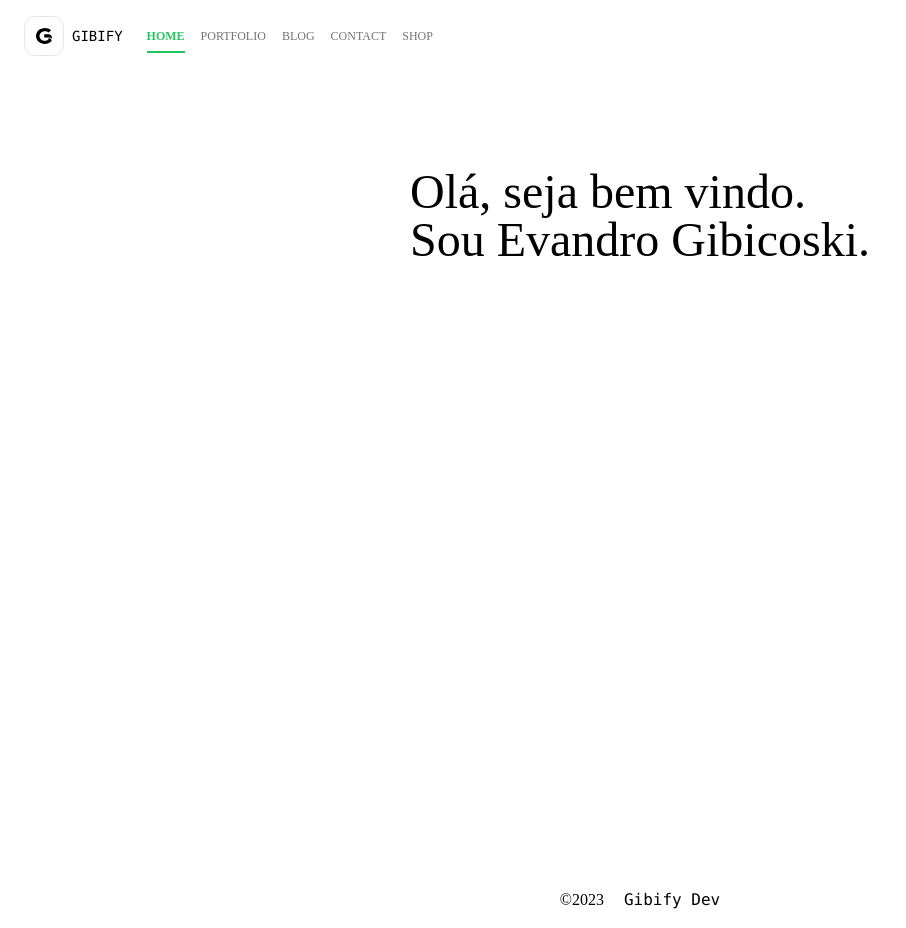
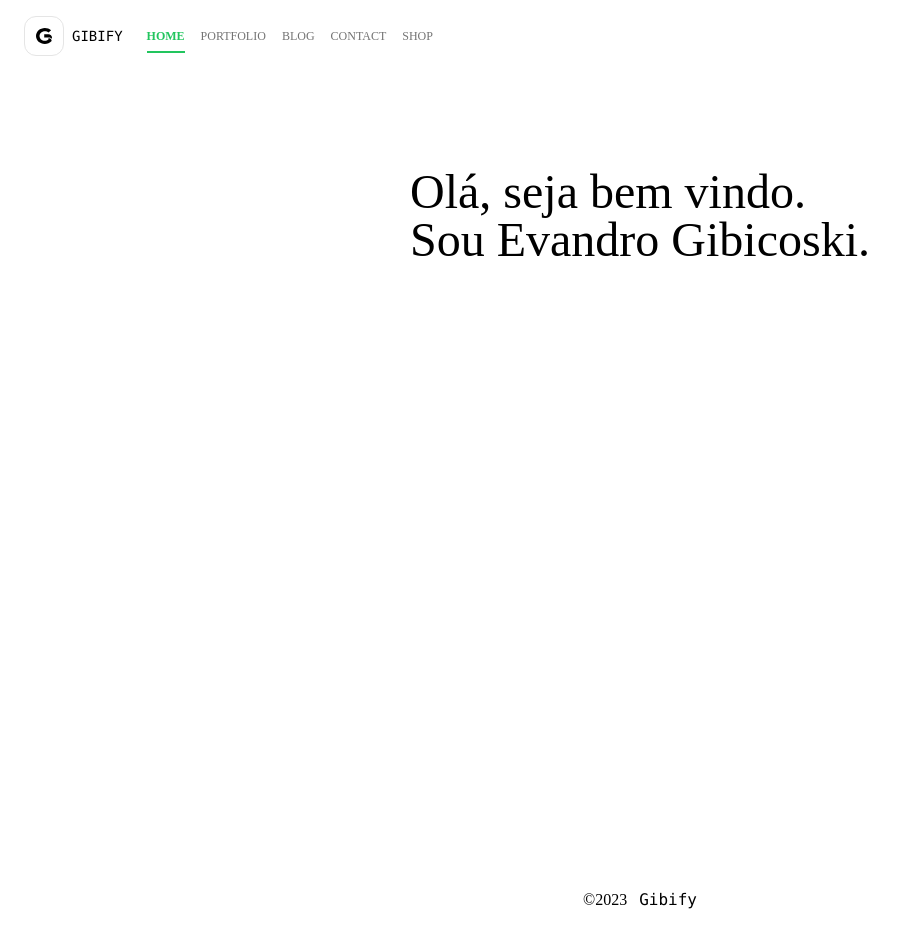
Before and after one commit to gibifydev/gibify-dev, a Next.js app: page / in a window 1280 px wide. Shown: the whole page, without its empty margins (0-906 px from the left). Built offline with nearby package versions, Linux system fonts and the light colour scheme.

Commit message:
change year

```diff
--- a/src/components/footer/index.tsx
+++ b/src/components/footer/index.tsx
@@ -5,7 +5,7 @@ export function Footer() {
 
   return (
     <footer className="flex items-center justify-center p-4">
-      <p> &copy;{copyrightDate} <code className="ml-4">Gibify Dev</code></p>
+      <p> &copy;{currentYear} <code className="ml-2">Gibify</code></p>
     </footer>
   )
 }
```
